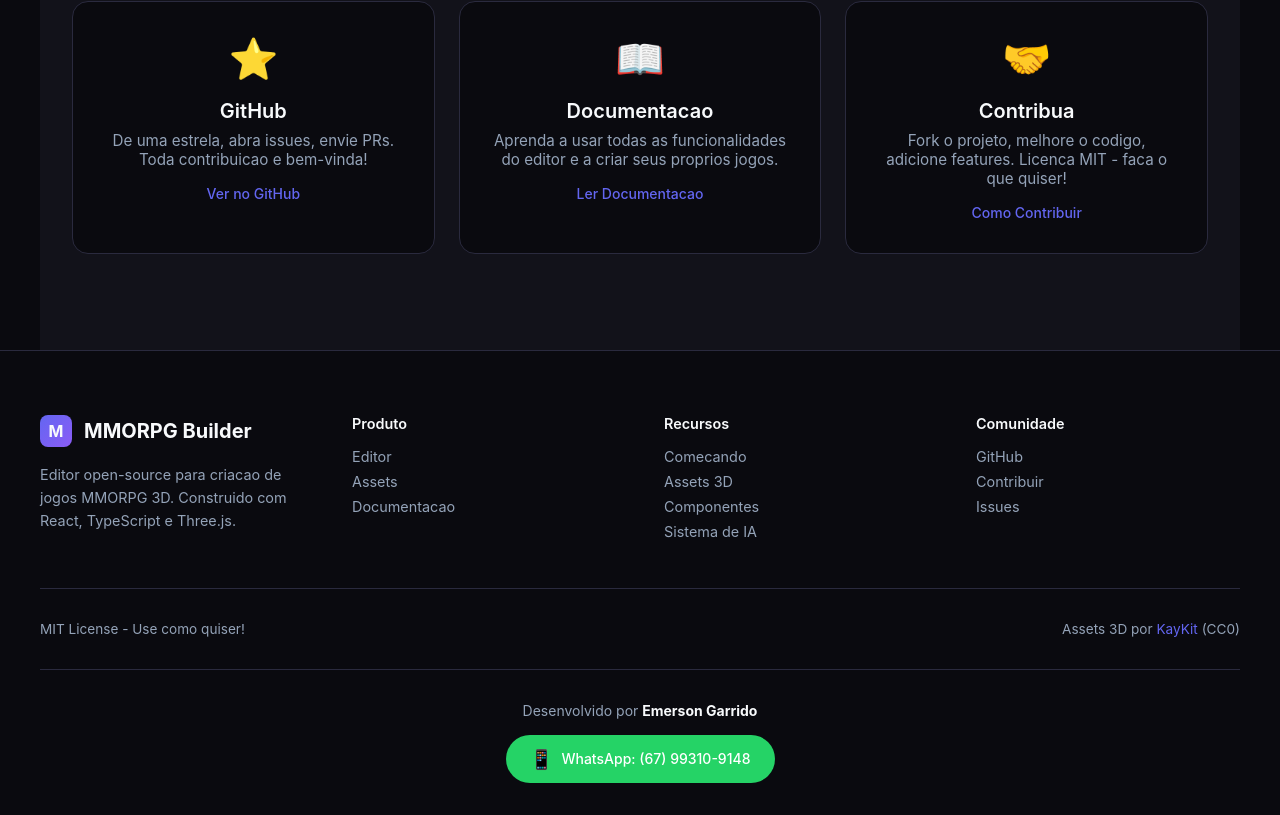
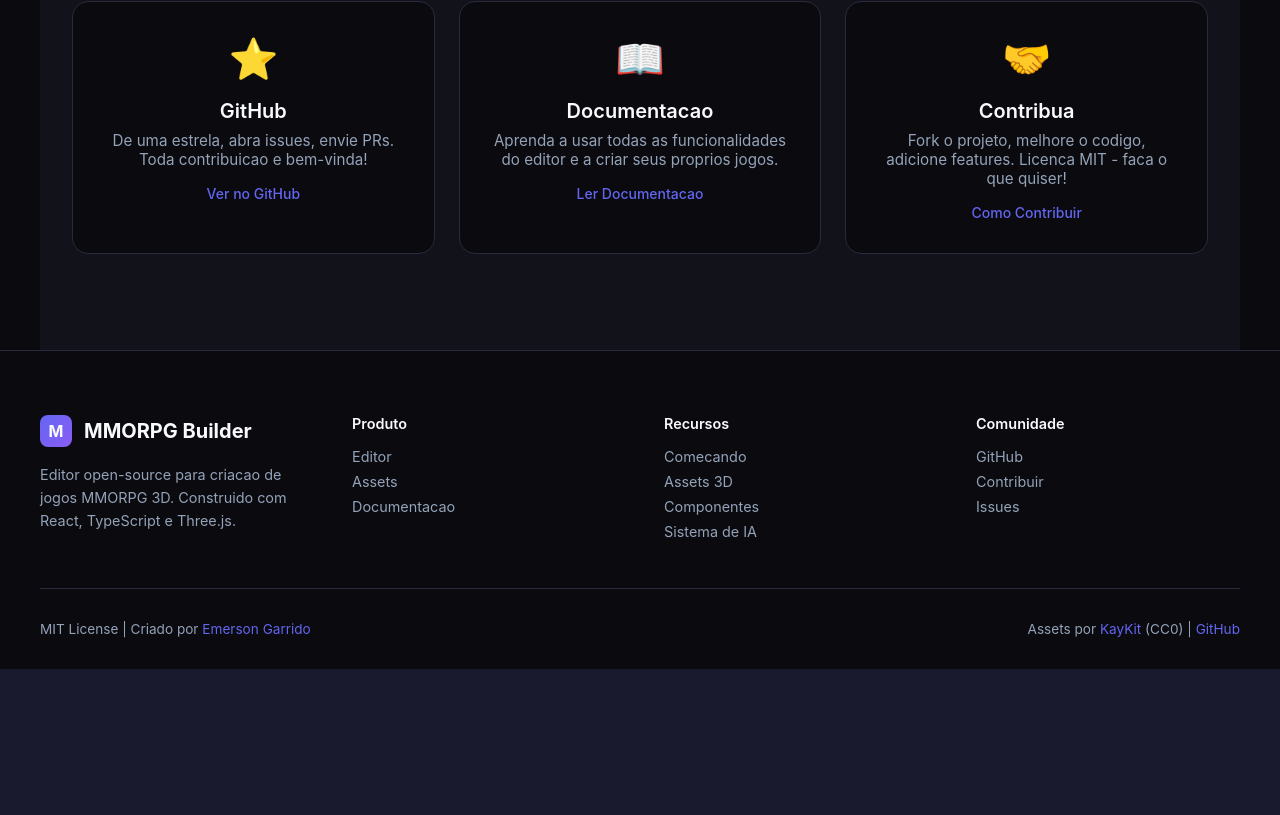
Before and after one commit to Garrido-Devs/mmorpg-builder, a React (Vite) app: page / in a window 1280 px wide. Shown: the part 4804-5619 px from the top of the page. After the commit the page ends 5473 px from the top, so only its background shows below. Built offline with nearby package versions, Linux system fonts and the light colour scheme; no server answers.

Commit message:
Style: cleaner footer with subtle author credit

```diff
--- a/src/pages/Landing/Landing.tsx
+++ b/src/pages/Landing/Landing.tsx
@@ -363,30 +363,29 @@
 
         <div className="footer-bottom">
           <p className="footer-copyright">
-            MIT License - Use como quiser!
+            MIT License | Criado por{' '}
+            <a
+              href="https://wa.me/5567993109148"
+              target="_blank"
+              rel="noopener noreferrer"
+            >
+              Emerson Garrido
+            </a>
           </p>
           <p className="footer-credits">
-            Assets 3D por{' '}
+            Assets por{' '}
             <a href="https://kaylousberg.itch.io/" target="_blank" rel="noopener noreferrer">
               KayKit
             </a>
-            {' '}(CC0)
+            {' '}(CC0) |{' '}
+            <a
+              href="https://github.com/Garrido-Devs/mmorpg-builder"
+              target="_blank"
+              rel="noopener noreferrer"
+            >
+              GitHub
+            </a>
           </p>
-        </div>
-
-        <div className="footer-author">
-          <p>
-            Desenvolvido por <strong>Emerson Garrido</strong>
-          </p>
-          <a
-            href="https://wa.me/5567993109148"
-            target="_blank"
-            rel="noopener noreferrer"
-            className="footer-whatsapp"
-          >
-            <span className="whatsapp-icon">📱</span>
-            WhatsApp: (67) 99310-9148
-          </a>
         </div>
       </footer>
     </div>
--- a/src/styles/landing.css
+++ b/src/styles/landing.css
@@ -732,49 +732,17 @@
   font-size: 0.85rem;
 }
 
-.footer-credits a {
+.footer-credits a,
+.footer-copyright a {
   color: var(--landing-accent);
   text-decoration: none;
+  transition: color 0.2s;
 }
 
-.footer-author {
-  max-width: 1200px;
-  margin: 2rem auto 0;
-  padding-top: 2rem;
-  border-top: 1px solid var(--landing-border);
-  text-align: center;
-}
-
-.footer-author p {
-  color: var(--landing-text-secondary);
-  margin-bottom: 0.5rem;
-}
-
-.footer-author strong {
-  color: var(--landing-text);
-}
-
-.footer-whatsapp {
-  display: inline-flex;
-  align-items: center;
-  gap: 0.5rem;
-  padding: 0.75rem 1.5rem;
-  background: #25D366;
-  color: white;
-  text-decoration: none;
-  border-radius: 999px;
-  font-weight: 500;
-  transition: all 0.3s;
-  margin-top: 0.5rem;
-}
-
-.footer-whatsapp:hover {
-  background: #128C7E;
-  transform: scale(1.05);
-}
-
-.whatsapp-icon {
-  font-size: 1.2rem;
+.footer-credits a:hover,
+.footer-copyright a:hover {
+  color: var(--landing-accent-glow);
+  text-decoration: underline;
 }
 
 /* ============================================
```
